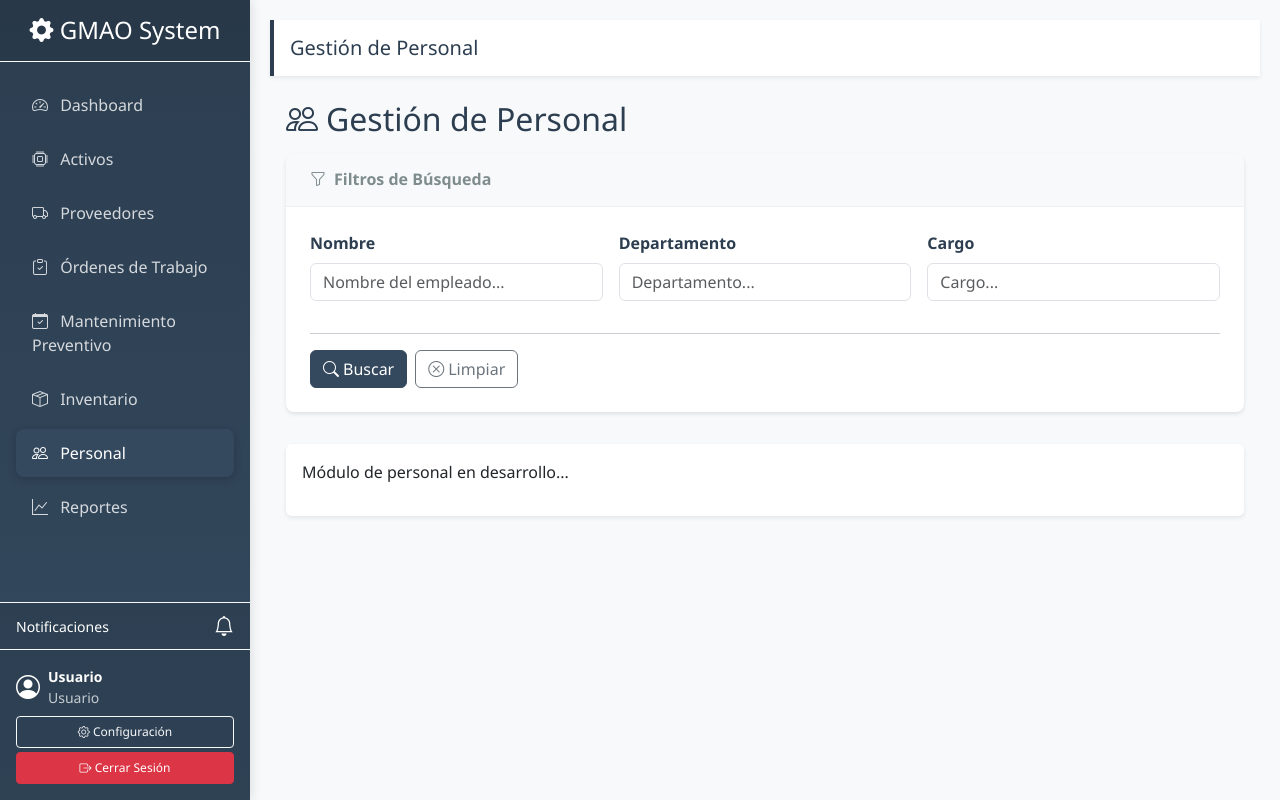
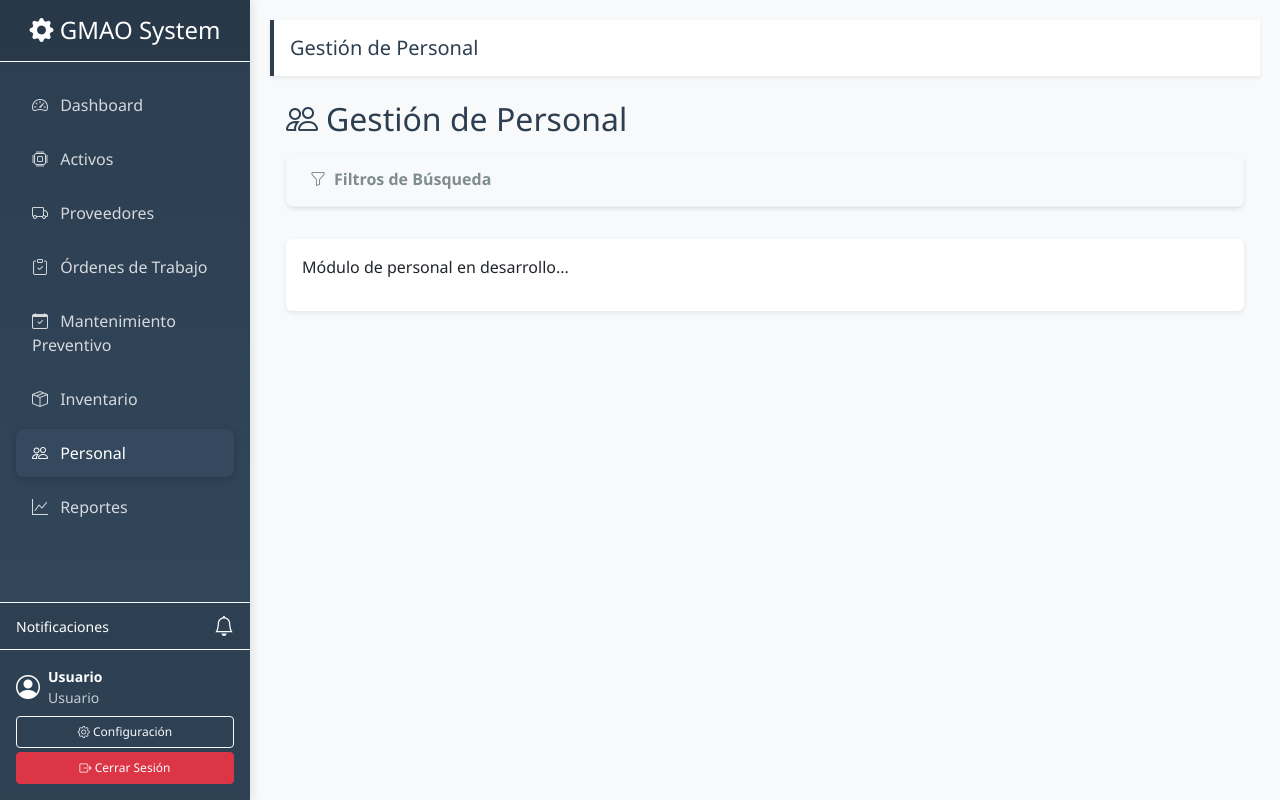
Before and after one commit to canaleta14-ai/gmao-python, a Flask app: template app/templates/personal/personal.html in a window 1280 px wide. Run offline with Flask 3, Linux system fonts and the light colour scheme; the template is opened without the code that fills it, so the values that code supplies are empty; some libraries are stand-ins or nearby versions.

Commit message:
Fix: Copiar estructura exacta del filtro de activos a personal para solucionar problema de colapso

```diff
--- a/app/templates/personal/personal.html
+++ b/app/templates/personal/personal.html
@@ -7,25 +7,31 @@
 {% block content %}
 <h2 class="mb-3"><i class="bi bi-people me-2"></i>Gestión de Personal</h2>
 
-<!-- Filtro de búsqueda colapsable -->
+<!-- Filtros modernos colapsables -->
 <div class="filtros-container">
     <div class="filtros-header" data-bs-toggle="collapse" data-bs-target="#filtros-collapse">
         <h6><i class="bi bi-funnel me-2"></i>Filtros de Búsqueda</h6>
     </div>
     <div id="filtros-collapse" class="collapse">
         <div class="filtros-body">
-            <form id="filtros-personal-form" class="row g-3">
-                <div class="col-lg-4 col-md-6">
-                    <label for="nombre" class="form-label fw-bold">Nombre</label>
-                    <input type="text" class="form-control" id="nombre" placeholder="Nombre del empleado...">
+            <div class="row g-3">
+                <div class="col-md-4">
+                    <div class="form-group">
+                        <label for="filtro-nombre" class="form-label">Nombre</label>
+                        <input type="text" class="form-control" id="filtro-nombre" placeholder="Nombre del empleado...">
+                    </div>
                 </div>
-                <div class="col-lg-4 col-md-6">
-                    <label for="departamento" class="form-label fw-bold">Departamento</label>
-                    <input type="text" class="form-control" id="departamento" placeholder="Departamento...">
+                <div class="col-md-4">
+                    <div class="form-group">
+                        <label for="filtro-departamento" class="form-label">Departamento</label>
+                        <input type="text" class="form-control" id="filtro-departamento" placeholder="Departamento...">
+                    </div>
                 </div>
-                <div class="col-lg-4 col-md-6">
-                    <label for="cargo" class="form-label fw-bold">Cargo</label>
-                    <input type="text" class="form-control" id="cargo" placeholder="Cargo...">
+                <div class="col-md-4">
+                    <div class="form-group">
+                        <label for="filtro-cargo" class="form-label">Cargo</label>
+                        <input type="text" class="form-control" id="filtro-cargo" placeholder="Cargo...">
+                    </div>
                 </div>
                 <div class="col-12">
                     <hr class="mb-3">
@@ -38,7 +44,7 @@
                         </button>
                     </div>
                 </div>
-            </form>
+            </div>
         </div>
     </div>
 </div>
@@ -53,21 +59,12 @@
 
 {% block scripts %}
 <script>
-    // Asegurar que Bootstrap esté funcionando correctamente
+    // Inicialización simple de Bootstrap collapse
     document.addEventListener('DOMContentLoaded', function () {
-        // Inicializar manualmente los collapses si es necesario
-        var collapseElementList = [].slice.call(document.querySelectorAll('.collapse'));
-        var collapseList = collapseElementList.map(function (collapseEl) {
-            return new bootstrap.Collapse(collapseEl, {
-                hide: true
-            });
-        });
-
-        // Forzar el estado inicial del filtro
+        // Solo asegurar que el filtro esté colapsado inicialmente
         const filtroCollapse = document.getElementById('filtros-collapse');
         if (filtroCollapse) {
             filtroCollapse.classList.remove('show');
-            filtroCollapse.classList.add('collapse');
         }
     });
 </script>
--- a/static/css/personal.css
+++ b/static/css/personal.css
@@ -19,40 +19,31 @@
 
 /* Filtros modernos colapsables */
 .filtros-container {
-    background: white !important;
-    border-radius: var(--border-radius) !important;
-    box-shadow: var(--shadow-sm) !important;
-    margin-bottom: 2rem !important;
-    overflow: hidden !important;
+    background: white;
+    border-radius: var(--border-radius);
+    box-shadow: var(--shadow-sm);
+    margin-bottom: 2rem;
+    overflow: hidden;
 }
 
 .filtros-header {
-    background: var(--light-bg) !important;
-    padding: 1rem 1.5rem !important;
-    border-bottom: 1px solid var(--light-gray) !important;
-    cursor: pointer !important;
-    transition: var(--transition) !important;
+    background: var(--light-bg);
+    padding: 1rem 1.5rem;
+    border-bottom: 1px solid var(--light-gray);
+    cursor: pointer;
+    transition: var(--transition);
 }
 
 .filtros-header:hover {
-    background: var(--medium-gray) !important;
+    background: var(--medium-gray);
 }
 
 .filtros-header h6 {
-    margin: 0 !important;
-    color: var(--dark-gray) !important;
-    font-weight: 600 !important;
+    margin: 0;
+    color: var(--dark-gray);
+    font-weight: 600;
 }
 
 .filtros-body {
-    padding: 1.5rem !important;
+    padding: 1.5rem;
 }
-
-/* Asegurar que el collapse funcione */
-.collapse {
-    display: none !important;
-}
-
-.collapse.show {
-    display: block !important;
-}
```
